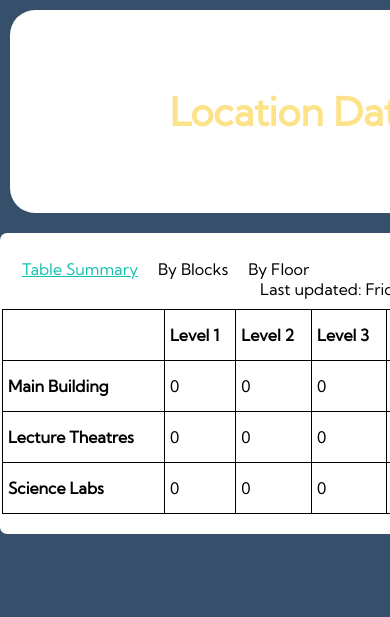
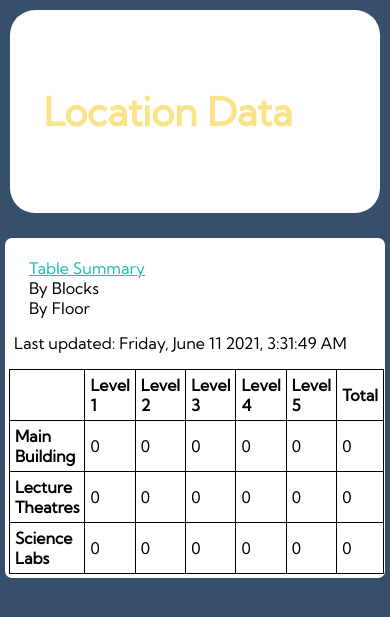
Before and after one commit to code4ny/NYSecure, a Flask app: page /summary in a window 390 px wide; the page is wider, and only the part inside the window is pictured. Shown: the top 617 px of that part. Run offline with Flask 2, Linux system fonts and the light colour scheme.

Commit message:
Edits to styling

```diff
--- a/app/static/script.js
+++ b/app/static/script.js
@@ -9,14 +9,14 @@ Vue.component("data-summary", {
   delimiters: ["[[", "]]"],
   template: `
     <div class="content">
-         <p style="text-align:left;">
+         <p id="header" style="text-align:left;">
          <span class="tabs"
                 :class="{ activeTab: selectedTab === tab }"
                 v-for="(tab, index) in tabs"
                 @click="selectedTab = tab"
                 :key="tab"
           >[[ tab ]]</span>
-          <span style="float:right; padding-bottom: 10px; margin-left:5px">[[ updatedtime ]]</span>
+          <span id="timestamp" style="float:right; margin-left:5px">[[ updatedtime ]]</span>
         </p>
 
         <div v-show="selectedTab === 'Table Summary'" class="box">
--- a/app/static/styles.css
+++ b/app/static/styles.css
@@ -130,9 +130,9 @@ a.active {
 }
 
 #summarylabel {
-  font-family: 'Kunbh Sans', sans-serif;
+  font-family: "Kunbh Sans", sans-serif;
   font-size: 20px;
-  color:black;
+  color: black;
 }
 
 .header {
@@ -192,38 +192,15 @@ td {
 }
 
 @media screen and (max-width: 600px) {
-  .header {
-    width: 70vmax;
-    width: 100vw;
-  }
   .box {
     border: 0;
     padding: 0;
     margin: 0;
   }
   .content {
-    width: fit-content;
     margin: 5px;
     padding: 1vw;
     border-radius: 7px;
-  }
-  table {
-    width: 70vmax;
-    margin: 10px 0px;
+    overflow-x: auto;
   }
 }
-
-@media screen and (max-width: 470px) {
-  .content {
-    margin: 0;
-    padding: 10px 2px;
-  }
-  table {
-    margin: 10px 0px;
-  }
-  .header {
-    width: 65vmax;
-    border: 0;
-    text-align: center;
-  }
-}
--- a/app/templates/summary.html
+++ b/app/templates/summary.html
@@ -14,6 +14,23 @@
       rel="stylesheet"
       href="{{url_for('static', filename='styles.css')}}"
     />
+    <style>
+      label {
+        font-family: "Kunbh Sans", sans-serif;
+        font-size: 20px;
+        color: black;
+      }
+
+      @media screen and (max-width: 800px) {
+        p {
+          display: flex;
+          flex-direction: column;
+        }
+        #timestamp {
+          margin-top: 15px;
+        }
+      }
+    </style>
     <meta charset="utf-8" />
     <meta name="viewport" content="width=device-width" />
     <title>NYSecure</title>
--- a/app/views.py
+++ b/app/views.py
@@ -2,7 +2,6 @@
 
 Database processing should be done in the the `database.py` file as much as possible.
 """
-from time import sleep
 
 from flask import render_template, redirect, request, make_response
 from flask.helpers import url_for
@@ -20,7 +19,6 @@ def root():
 
     Otherwise, redirect to the reporting page.
     """
-    sleep(2)  # to give time to authenticate
     if current_user.is_authenticated:
         return redirect(url_for("reporting"))
     else:
@@ -37,17 +35,19 @@ def reporting():
     """
     # locations_list is the list of all the possible location that they can report.
     locations_list = ds.get_locations_list()
-    lastReportedLoc = request.cookies.get("lastReportedLoc", None)
-    lastReportedTime = request.cookies.get("lastReportedTime", None)
+    lastReportLoc = request.cookies.get("lastReportedLoc", None)
+    lastReportTime = request.cookies.get("lastReportedTime", None)
     haveSubmitted = bool(request.cookies.get("haveSubmitted", False))
-    sleep(1)
+    last_submitted_message = (
+        f"Your last reported location is {lastReportLoc} on {lastReportTime}"
+        if haveSubmitted
+        else "You haven't reported!"
+    )
     return render_template(
         "location_reporting.html",
         current_user=current_user,
         locations_list=locations_list,
-        haveSubmitted=haveSubmitted,
-        lastReportedLoc=lastReportedLoc,
-        lastReportedTime=lastReportedTime,
+        last_submitted_message = last_submitted_message
     )
 
 
```
Also changed, not shown: app/templates/location_reporting.html (+4 -8 lines).
